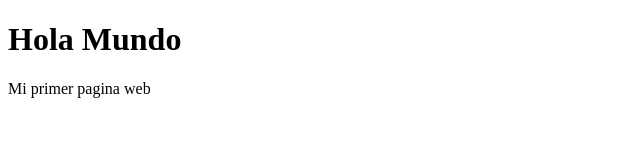
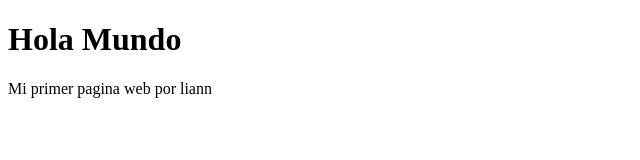
Before and after one commit to liannR000/pagina_git_martes, a plain HTML site: page index.html in a window 1280 px wide. Shown: the full height of the page, 0-640 px from the left. Drawn offline with Linux system fonts and the light colour scheme.

Commit message:
six commit

```diff
--- a/index.html
+++ b/index.html
@@ -7,7 +7,7 @@
 </head>
 <body>
     <h1>Hola Mundo</h1>
-    <p>Mi primer pagina web</p>
+    <p>Mi primer pagina web por liann</p>
 
 </body>
 </html>
```
